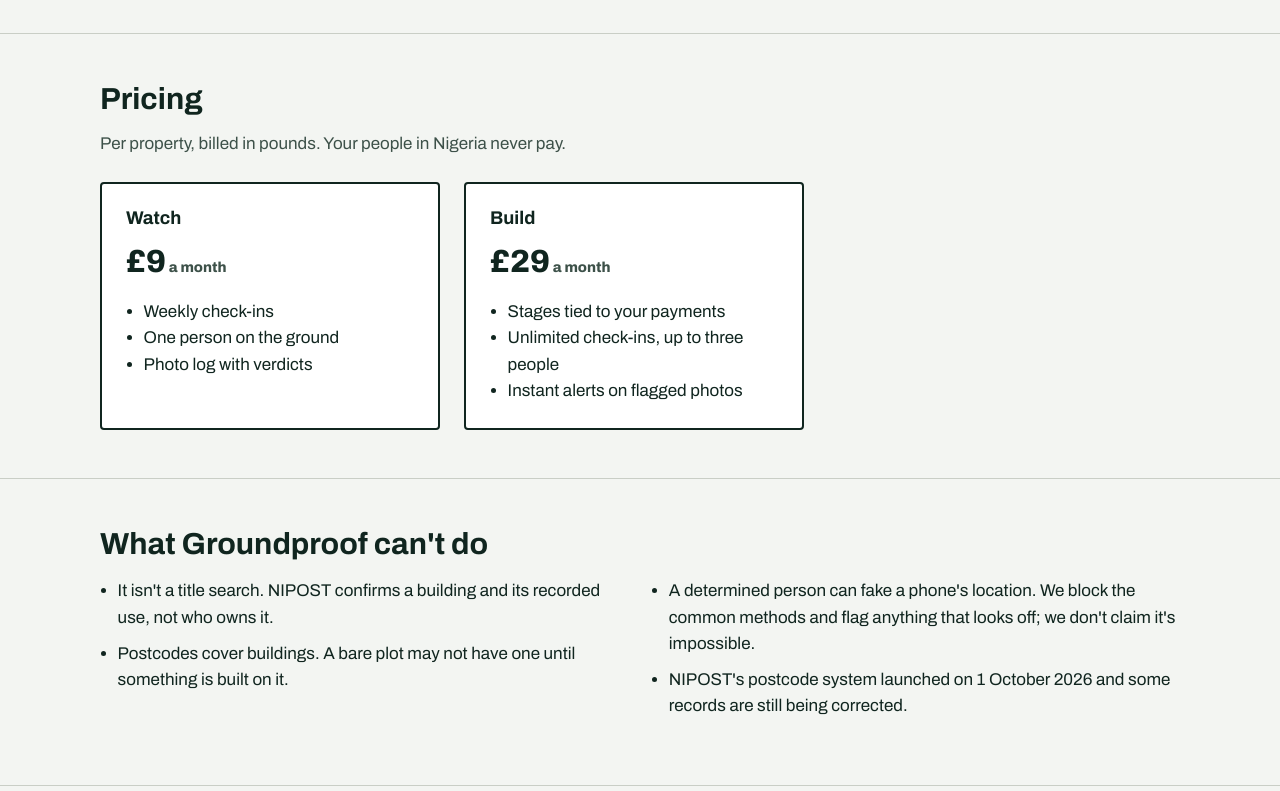
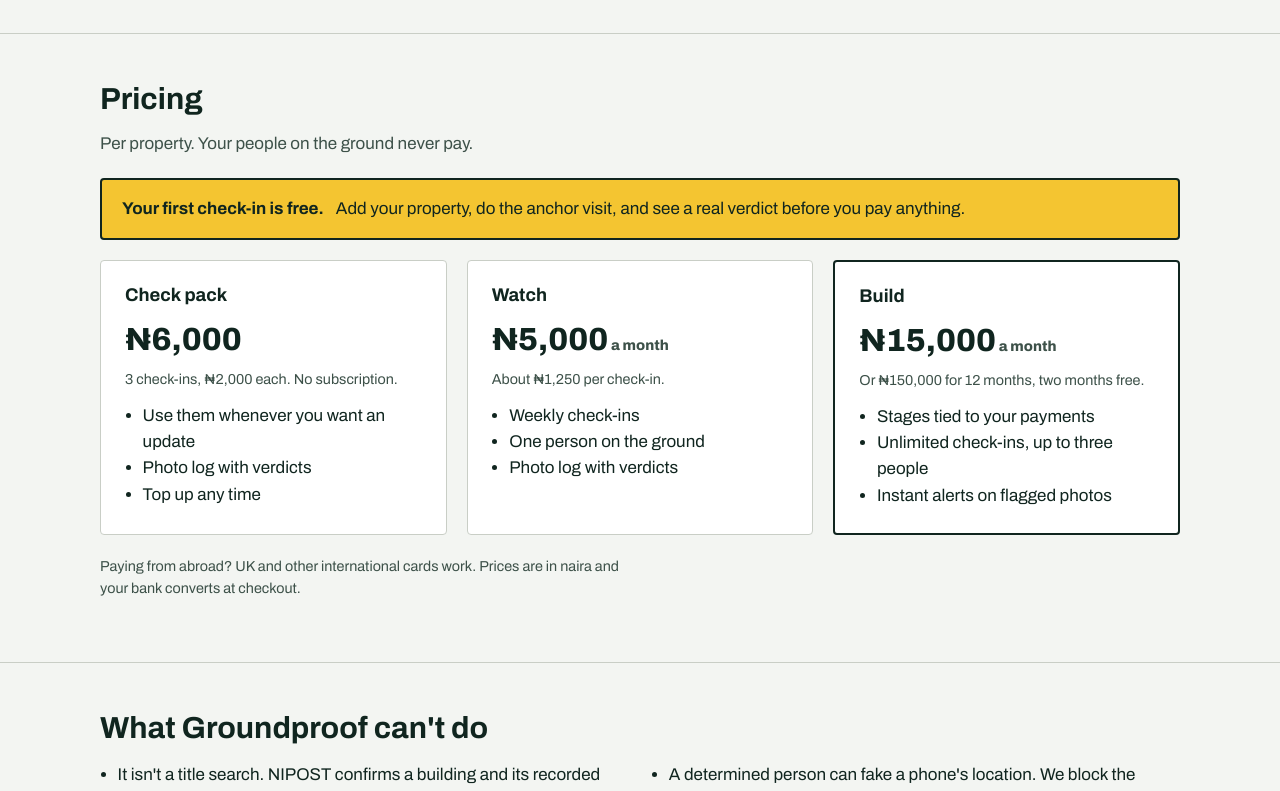
Before and after one commit to mcdavies4/groundproof, a Next.js app in the folder apps/web/: page / in a window 1280 px wide. Shown: the part 1009-1800 px from the top of the page. Built offline with nearby package versions, Linux system fonts and the light colour scheme.

Commit message:
Naira pricing

```diff
--- a/apps/web/app/globals.css
+++ b/apps/web/app/globals.css
@@ -112,8 +112,11 @@
 .steps { counter-reset: s; display: grid; grid-template-columns: repeat(3, 1fr); gap: 2rem; margin: 1.5rem 0 0; padding: 0; list-style: none; }
 .steps li { counter-increment: s; }
 .steps li::before { content: counter(s); display: block; font-weight: 800; font-stretch: 75%; font-size: 2.4rem; line-height: 1; margin-bottom: 0.5rem; }
-.plans { display: grid; grid-template-columns: repeat(2, minmax(0, 340px)); gap: 1.5rem; margin-top: 1.5rem; }
-.plan { border: 2px solid var(--ink); border-radius: var(--radius); padding: 1.5rem; background: var(--surface); }
+.free-line { display: flex; flex-wrap: wrap; gap: 0.25rem 0.75rem; align-items: baseline; padding: 1rem 1.25rem; margin-top: 1.25rem; background: var(--plate); border: 2px solid var(--ink); border-radius: var(--radius); }
+.plans { display: grid; grid-template-columns: repeat(3, minmax(0, 1fr)); gap: 1.25rem; margin-top: 1.25rem; }
+.plan { border: 1px solid var(--concrete); border-radius: var(--radius); padding: 1.5rem; background: var(--surface); }
+.plan-main { border: 2px solid var(--ink); }
+.plan-sub { margin: 0.25rem 0 0; }
 .plan .price { font-size: 2rem; font-weight: 800; font-stretch: 85%; }
 .plan ul { padding-left: 1.1rem; margin: 0.75rem 0 0; }
 .limits { columns: 2 280px; column-gap: 2.5rem; padding-left: 1.1rem; }
--- a/apps/web/app/page.tsx
+++ b/apps/web/app/page.tsx
@@ -14,7 +14,7 @@
             before you send the next payment.
           </p>
           <WaitlistForm />
-          <p className="small muted">Pilots open to UK-based owners first. No card needed.</p>
+          <p className="small muted">Your first check-in is free. No card needed.</p>
         </div>
 
         <aside className="proof" aria-label="Example check-in log">
@@ -63,20 +63,38 @@
       <section className="section">
         <div className="wrap">
           <h2>Pricing</h2>
-          <p className="muted">Per property, billed in pounds. Your people in Nigeria never pay.</p>
+          <p className="muted">Per property. Your people on the ground never pay.</p>
+
+          <div className="free-line">
+            <strong>Your first check-in is free.</strong>
+            <span>Add your property, do the anchor visit, and see a real verdict before you pay anything.</span>
+          </div>
+
           <div className="plans">
             <div className="plan">
+              <h3>Check pack</h3>
+              <div className="price">₦6,000</div>
+              <p className="small muted plan-sub">3 check-ins, ₦2,000 each. No subscription.</p>
+              <ul>
+                <li>Use them whenever you want an update</li>
+                <li>Photo log with verdicts</li>
+                <li>Top up any time</li>
+              </ul>
+            </div>
+            <div className="plan">
               <h3>Watch</h3>
-              <div className="price">£9<span className="small muted"> a month</span></div>
+              <div className="price">₦5,000<span className="small muted"> a month</span></div>
+              <p className="small muted plan-sub">About ₦1,250 per check-in.</p>
               <ul>
                 <li>Weekly check-ins</li>
                 <li>One person on the ground</li>
                 <li>Photo log with verdicts</li>
               </ul>
             </div>
-            <div className="plan">
+            <div className="plan plan-main">
               <h3>Build</h3>
-              <div className="price">£29<span className="small muted"> a month</span></div>
+              <div className="price">₦15,000<span className="small muted"> a month</span></div>
+              <p className="small muted plan-sub">Or ₦150,000 for 12 months, two months free.</p>
               <ul>
                 <li>Stages tied to your payments</li>
                 <li>Unlimited check-ins, up to three people</li>
@@ -84,6 +102,9 @@
               </ul>
             </div>
           </div>
+          <p className="small muted" style={{ marginTop: "1.25rem" }}>
+            Paying from abroad? UK and other international cards work. Prices are in naira and your bank converts at checkout.
+          </p>
         </div>
       </section>
 
```
